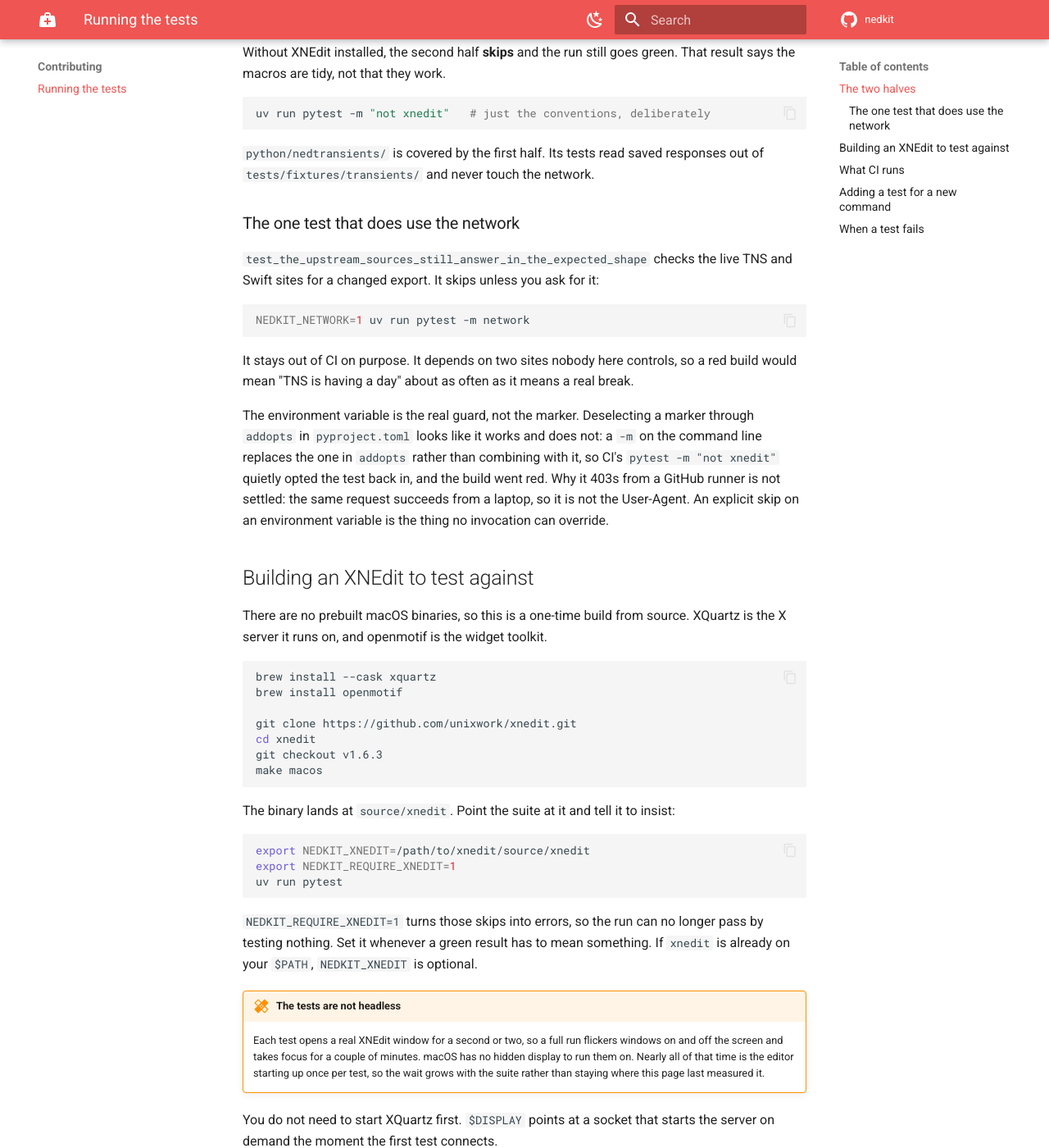
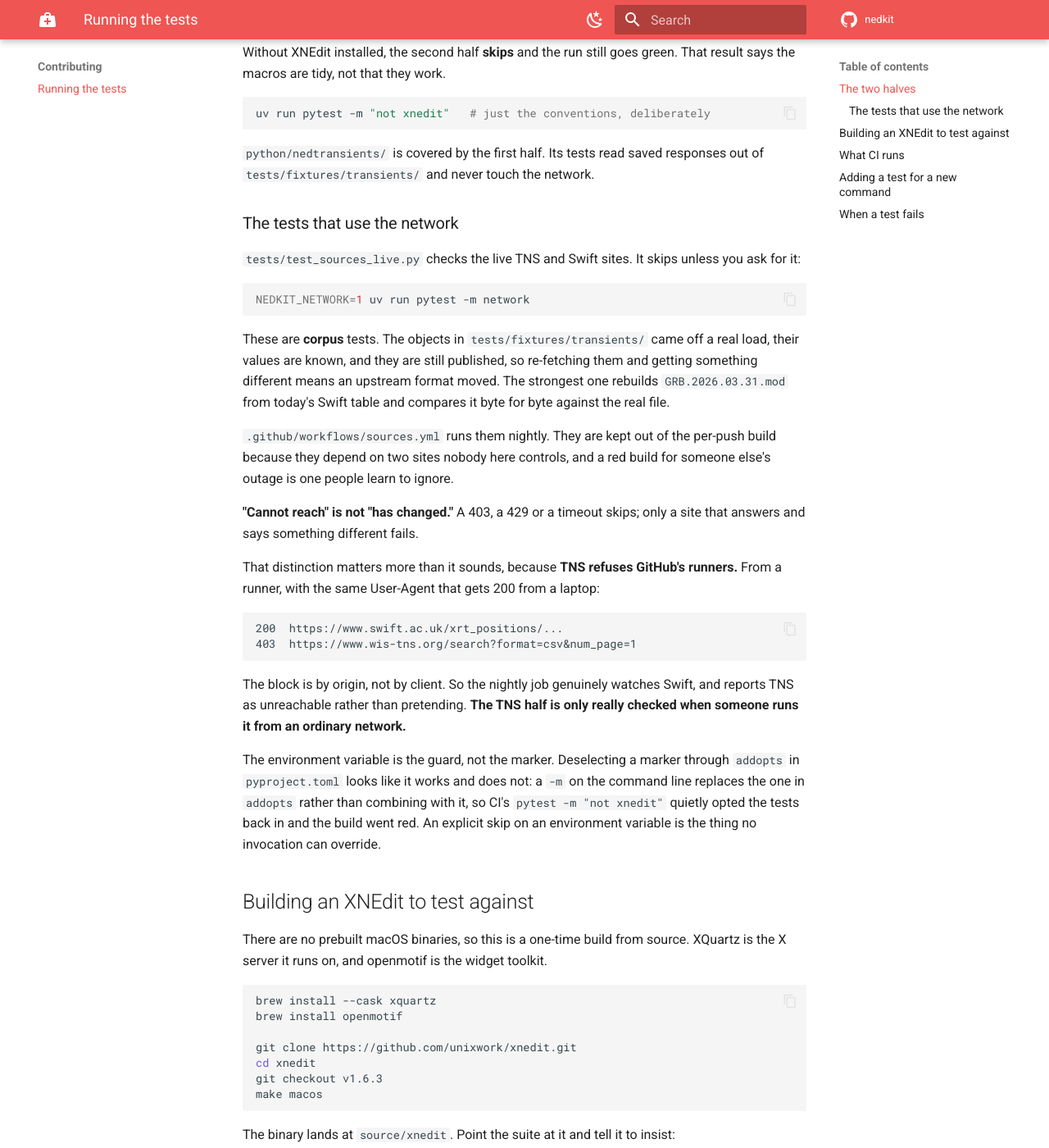
Before and after one commit to sidereal-software/nedkit, an MkDocs documentation site: the page built from docs/testing.md, in a window 1280 px wide and 1400 px high, scrolled down 611 px. Shown: the whole window at 82% size. Built offline with MkDocs 1.6.1 and Material for MkDocs 9.7.7, drawn with Linux system fonts in a browser that asks for light colours; comment, search, counter and statistics services are not loaded.

Commit message:
ci: drop the superseded live test, and record why TNS skips on runners
test_sources_live.py replaces the single network test in
test_transients.py, which predates the reachable() helper and so failed
the first nightly run instead of skipping.

That run also settled a question left open earlier. From a GitHub
runner, with the same nedkit/0.1 User-Agent that returns 200 from a
laptop:

  200  https://www.swift.ac.uk/xrt_positions/...
  403  https://www.wis-tns.org/search?format=csv&num_page=1

So TNS blocks by origin, not by client, and the earlier guess is now
measured. The consequence is worth stating plainly rather than leaving
implied: CI watches Swift and cannot watch TNS. The TNS half of the
corpus is only checked when somebody runs the suite from an ordinary
network, and a runner inside IPAC would be what closes that gap.

````diff
--- a/docs/testing.md
+++ b/docs/testing.md
@@ -28,25 +28,45 @@ uv run pytest -m "not xnedit"   # just the conventions, deliberately
 `python/nedtransients/` is covered by the first half. Its tests read saved
 responses out of `tests/fixtures/transients/` and never touch the network.
 
-### The one test that does use the network
+### The tests that use the network
 
-`test_the_upstream_sources_still_answer_in_the_expected_shape` checks the live
-TNS and Swift sites for a changed export. It skips unless you ask for it:
+`tests/test_sources_live.py` checks the live TNS and Swift sites. It skips
+unless you ask for it:
 
 ```sh
 NEDKIT_NETWORK=1 uv run pytest -m network
 ```
 
-It stays out of CI on purpose. It depends on two sites nobody here controls, so
-a red build would mean "TNS is having a day" about as often as it means a real
-break.
+These are **corpus** tests. The objects in `tests/fixtures/transients/` came
+off a real load, their values are known, and they are still published, so
+re-fetching them and getting something different means an upstream format
+moved. The strongest one rebuilds `GRB.2026.03.31.mod` from today's Swift
+table and compares it byte for byte against the real file.
 
-The environment variable is the real guard, not the marker. Deselecting a
-marker through `addopts` in `pyproject.toml` looks like it works and does not:
-a `-m` on the command line replaces the one in `addopts` rather than combining
-with it, so CI's `pytest -m "not xnedit"` quietly opted the test back in, and
-the build went red. Why it 403s from a GitHub runner is not settled: the same
-request succeeds from a laptop, so it is not the User-Agent. An explicit skip on an environment variable is the thing no
+`.github/workflows/sources.yml` runs them nightly. They are kept out of the
+per-push build because they depend on two sites nobody here controls, and a
+red build for someone else's outage is one people learn to ignore.
+
+**"Cannot reach" is not "has changed."** A 403, a 429 or a timeout skips; only
+a site that answers and says something different fails.
+
+That distinction matters more than it sounds, because **TNS refuses GitHub's
+runners.** From a runner, with the same User-Agent that gets 200 from a laptop:
+
+```
+200  https://www.swift.ac.uk/xrt_positions/...
+403  https://www.wis-tns.org/search?format=csv&num_page=1
+```
+
+The block is by origin, not by client. So the nightly job genuinely watches
+Swift, and reports TNS as unreachable rather than pretending. **The TNS half is
+only really checked when someone runs it from an ordinary network.**
+
+The environment variable is the guard, not the marker. Deselecting a marker
+through `addopts` in `pyproject.toml` looks like it works and does not: a `-m`
+on the command line replaces the one in `addopts` rather than combining with
+it, so CI's `pytest -m "not xnedit"` quietly opted the tests back in and the
+build went red. An explicit skip on an environment variable is the thing no
 invocation can override.
 
 ## Building an XNEdit to test against
````
Also changed, not shown: CLAUDE.md (+21 -9 lines), 1 other file.
